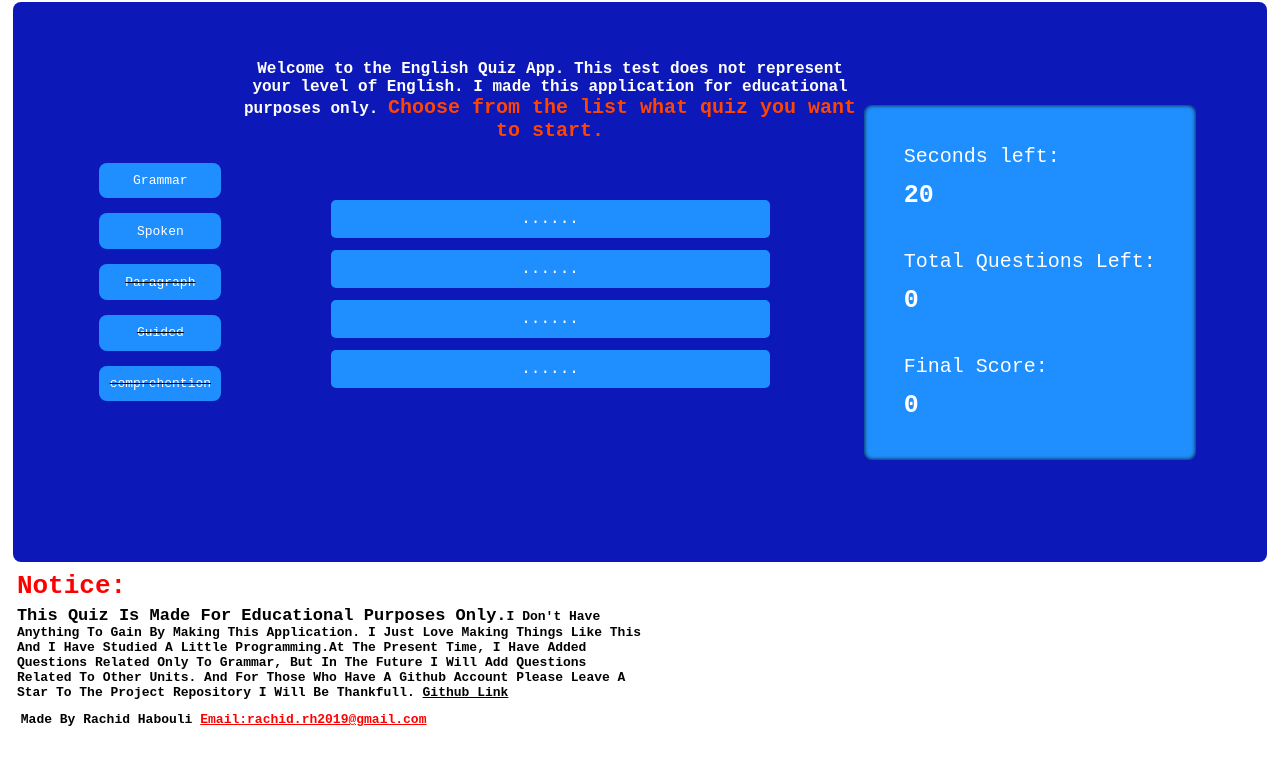
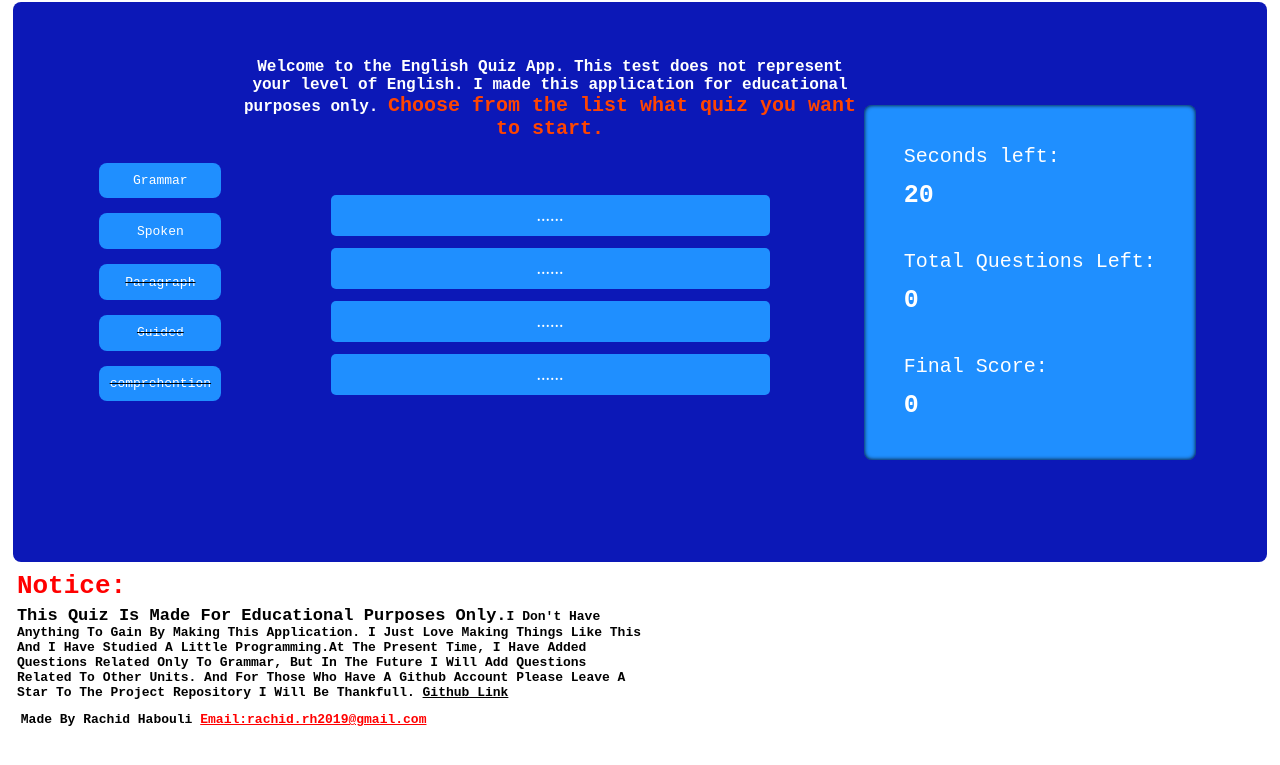
Before and after one commit to Rachid49/English-Quiz-App, a plain HTML site: page index.html in a window 1280 px wide. Shown: the part 29-794 px from the top of the page. Drawn offline with Linux system fonts and the light colour scheme.

Commit message:
Update style.css
Changing the answer btns font

```diff
--- a/style.css
+++ b/style.css
@@ -155,6 +155,8 @@ p {
   cursor: pointer;
   width: 70%;
   font-size: large;
+  font-family: Doulos SIL;
+
 }
 
 .btn:hover {
```
